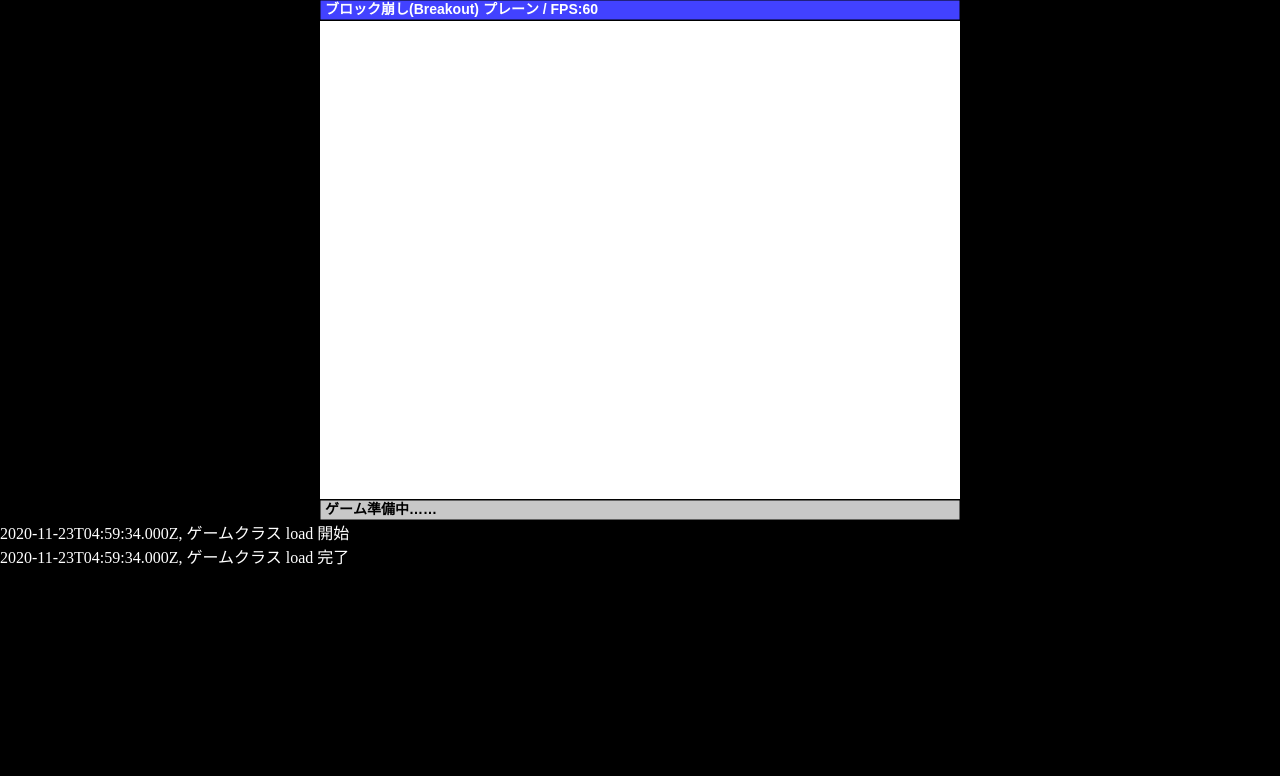
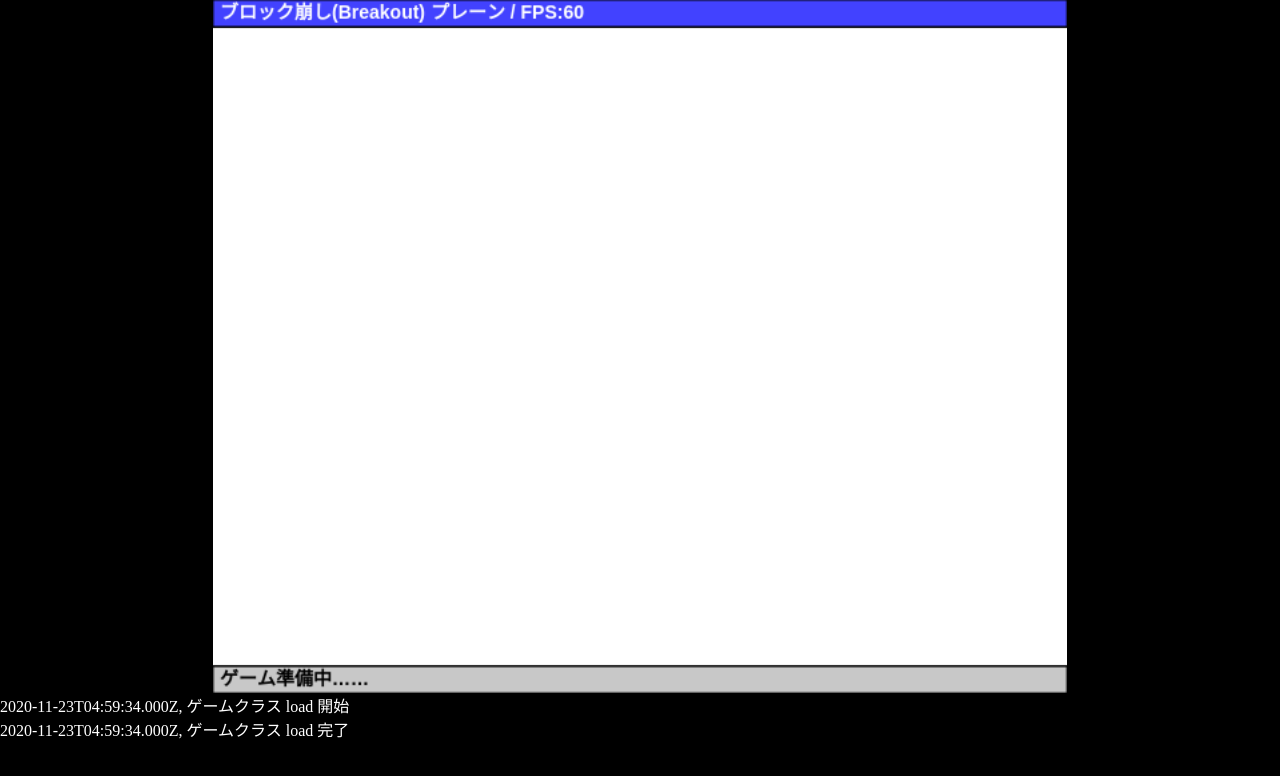
Before and after one commit to chrann/test-pong, a plain HTML site: page index.html in a window 1280 px wide. Drawn offline with Linux system fonts and the light colour scheme.

Commit message:
画面幅に合わせたスケーリングを修正

```diff
--- a/index.css
+++ b/index.css
@@ -15,9 +15,6 @@
 /** キャンバスの位置調整用ラッパー */
 #main-wrapper {
     display: flex;
-    width: 100vw;
-    min-height: 10vh;
-    max-height: 100vh;
     /* 左右: 中央 */
     justify-content: center;
     /* 上下: 下 */
@@ -27,8 +24,6 @@
 /** キャンバス */
 #main {
     display: block;
-    width: calc(640px * 1);
-    height: calc(520px * 1);
     background: white;
     color: black;
 }
--- a/index.js
+++ b/index.js
@@ -14,6 +14,50 @@
       alert(msg);
       return;
     }
+
+    // スタイル指定サイズ初期化
+    canvas.style.width = canvas.width + 'px';
+    canvas.style.height = canvas.height + 'px';
+    /** キャンバスのアスペクト比 */
+    const aspect = canvas.width / canvas.height;
+    /** bodyElement */
+    const body = document.getElementById('body') || document.getElementsByTagName('body')[0];
+    /** キャンバスサイズを画面サイズに合わせて拡大縮小(基本的に「全て見えない事が悪」と捉えて、縮小の方が優先度が高い) */
+    const sizeScaling = () => {
+      {
+        const canvasStyleWidth = Number(canvas.style.width.replace('px', ''));
+        if (window.innerWidth > canvasStyleWidth) {
+          // 画面幅がキャンバスの幅を超えるなら、拡大するかも
+          if (window.innerWidth < canvas.width) {
+            // 画面幅がキャンバスの初期幅未満なら、キャンバス幅を画面幅まで拡大
+            canvas.style.width = window.innerWidth + 'px';
+            canvas.style.height = window.innerWidth / aspect + 'px';
+          } else if (window.innerWidth < canvas.width * 1.5) {
+            // 画面幅がキャンバスの初期幅以上、初期幅の1.5倍未満なら、キャンバス幅を初期幅まで拡大
+            canvas.style.width = canvas.width + 'px';
+            canvas.style.height = canvas.height + 'px';
+          } else {
+            // 画面幅がキャンバスの初期幅の1.5倍を超えるなら、キャンバス幅を画面幅の1/1.5まで拡大
+            canvas.style.width = window.innerWidth / 1.5 + 'px';
+            canvas.style.height = window.innerWidth / 1.5 / aspect + 'px';
+          }
+        }
+      }
+      // 画面幅よりキャンバスが大きければ画面幅に合わせて縮小
+      if (window.innerWidth < Number(canvas.style.width.replace('px', ''))) {
+        canvas.style.width = window.innerWidth + 'px';
+        canvas.style.height = window.innerWidth / aspect + 'px';
+      }
+      // 画面高さよりキャンバスが大きければ画面高さに合わせて縮小
+      if (window.innerHeight < Number(canvas.style.height.replace('px', ''))) {
+        canvas.style.width = window.innerHeight * aspect + 'px';
+        canvas.style.height = window.innerHeight + 'px';
+      }
+    };
+    // ひとまず初期化呼び出し
+    sizeScaling();
+    // ウィンドウサイズ変更時に再度呼び出し
+    window.addEventListener('resize', sizeScaling);
 
     /** ログエリア */
     const msgArea = document.getElementById('msg-area');
@@ -226,7 +270,7 @@
       loop() {
         requestAnimationFrame((t) => {
           const efDig = Math.pow(10, this.FpsEffectiveDigit);
-          this.FPS = Math.round(1000 * efDig / (t - this.preNow)) / efDig;
+          this.FPS = Math.round((1000 * efDig) / (t - this.preNow)) / efDig;
           this.preNow = t;
           // console.log(this.FPS);
 
```
